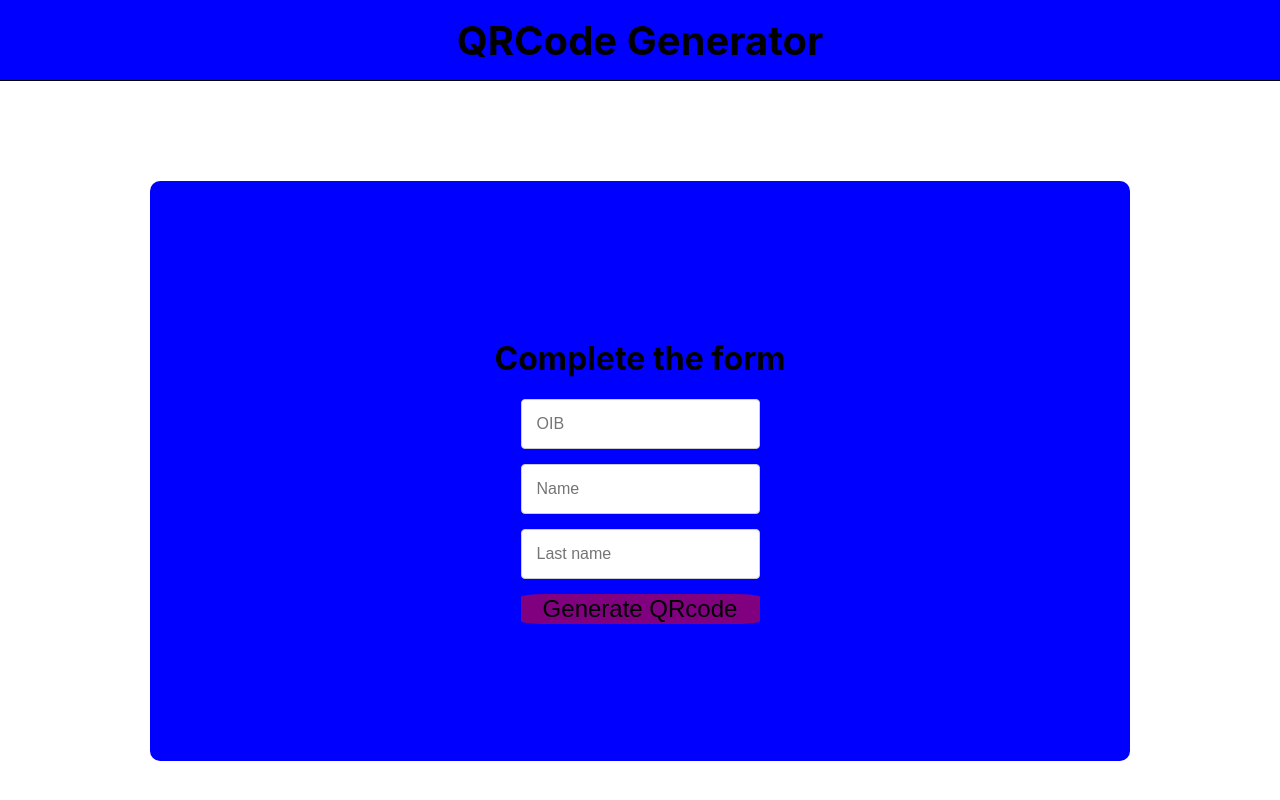
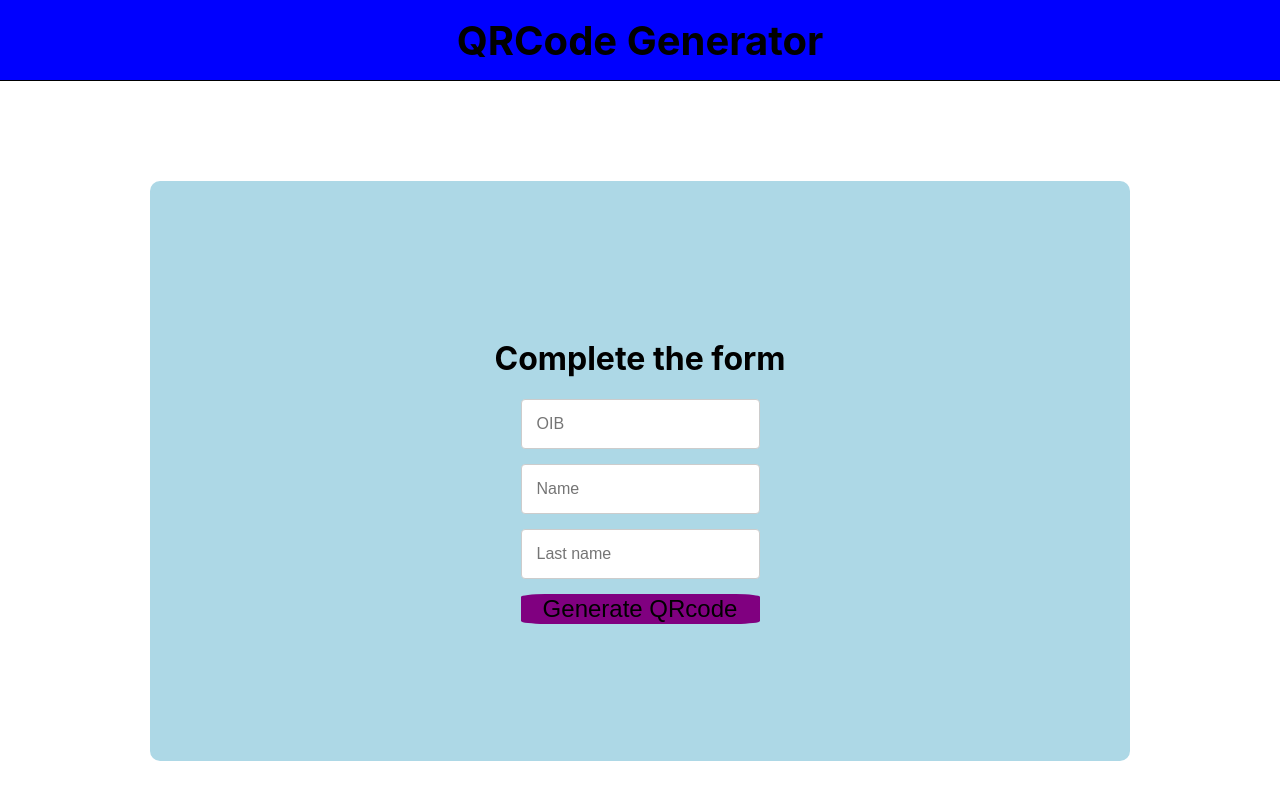
Before and after one commit to GalicMatej/Prvi-projekt, a React (Create React App) app: page /generateQrCode in a window 1280 px wide. Built offline with nearby package versions, Linux system fonts and the light colour scheme; no server answers.

Commit message:
Styled changes

```diff
--- a/src/pages/Generating.jsx
+++ b/src/pages/Generating.jsx
@@ -7,7 +7,8 @@ const StyledDiv = styled.div`
     flex-direction: column;
     justify-content: center;
     align-items: center;
-    background-color: blue;
+    /* background-color: blue; */
+    background-color: lightblue;
     height: 580px;
     /* width: 300px; */
     border-radius: 10px;
--- a/src/pages/MainPage.jsx
+++ b/src/pages/MainPage.jsx
@@ -11,7 +11,6 @@ const StyledDiv = styled.div`
     flex-direction: column;
     height: 150px;
     gap: 20px;
-
 `;
 
 const Styledh1 = styled.h1`
@@ -23,7 +22,8 @@ const Styledh1 = styled.h1`
 
 const StyledButton = styled.button`
     color: white;
-    background-color: #312e81;
+    /* background-color: #312e81; */
+    background-color: lightblue;
     font-size: 1.5rem;
     padding: 1rem 1.5rem;
     border-radius: 15%;
--- a/src/pages/PersonDetails.jsx
+++ b/src/pages/PersonDetails.jsx
@@ -7,7 +7,8 @@ const StyledDiv = styled.div`
     display: flex;
     align-items: center;
     flex-direction: column;
-    background-color: blue;
+    /* background-color: blue; */
+    background-color: lightblue;
     height: 470px;
     margin: 50px;
 `;
```
